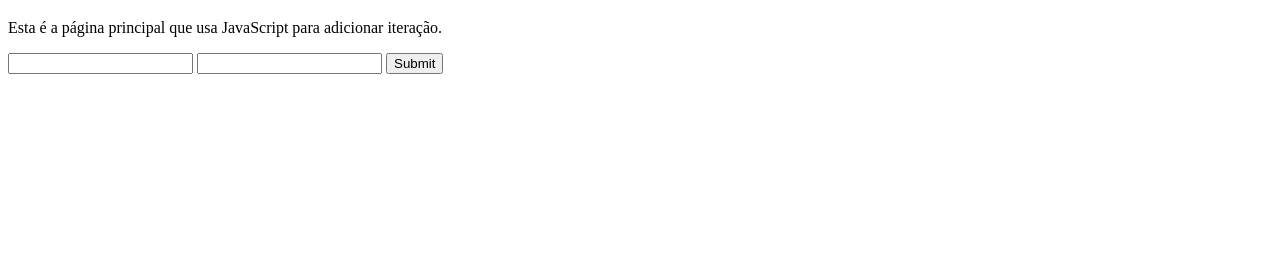
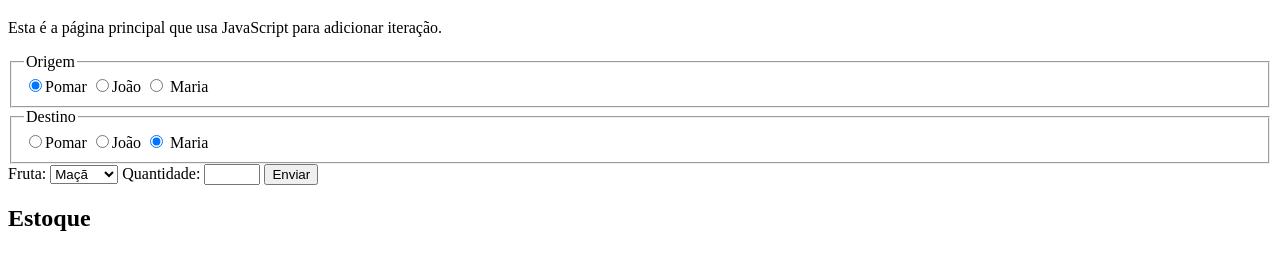
Before and after one commit to ufjf-dcc202/ufjf-dcc202-2023-3-a-atv12-Bressan48, a website: page index.html in a window 1280 px wide. Shown: the part 61-330 px from the top of the page. Drawn offline with Linux system fonts and the light colour scheme.

Commit message:
adiciona fieldsets, labels e completa mais do html

```diff
--- a/index.html
+++ b/index.html
@@ -12,10 +12,35 @@
         <p>Esta é a página principal que usa JavaScript para adicionar iteração.</p>
         <section>
             <form name="entrada">
-                <input name="fruta"/>
-                <input name="quantidade">
-                <input type="submit">
+                <fieldset>
+                    <legend>Origem</legend>
+                    <label> <input type="radio" name="origem" value="pomar" checked />Pomar</label>
+                    <label> <input type="radio" name="origem" value="joao" />João</label>
+                    <label> <input type="radio" name="origem" value="maria" /> Maria</label>
+                </fieldset>
+                <fieldset>
+                    <legend>Destino</legend>
+                    <label> <input type="radio" name="destino" value="pomar" />Pomar</label>
+                    <label> <input type="radio" name="destino" value="joao" />João</label>
+                    <label> <input type="radio" name="destino" value="maria" checked /> Maria</label>
+                </fieldset>
+
+                <label for="ifruta">Fruta:</label>
+                <select id="ifruta" name="fruta">
+                    <option value="maca">Maçã</option>
+                    <option value="pera">Pera</option>
+                    <option value="banana">Banana</option>
+                    <option value="uva">Uva</option>
+                </select>
+                <label for="iqtd">Quantidade:</label>
+                <input id="iqtd" type="number" name="quantidade" min="0" max="12" step="1"/>
+                <button type="submit">Enviar</button>
             </form>
+        </section>
+        <section>
+            <h2>Estoque</h2>
+            <ol id="olJoao"></ol>
+            <ol id="olMaria"></ol>
         </section>
     </main>
 </body>
--- a/main.js
+++ b/main.js
@@ -1,7 +1,11 @@
 //main.js
 
 document.entrada.addEventListener('submit', leFormulario);
-leFormulario();
+//leFormulario();
+
+const olJoao = document.querySelector("#olJoao")
+const olMaria = document.querySelector("#olMaria")
+
 
 function leFormulario(event){
     event.preventDefault();
```
